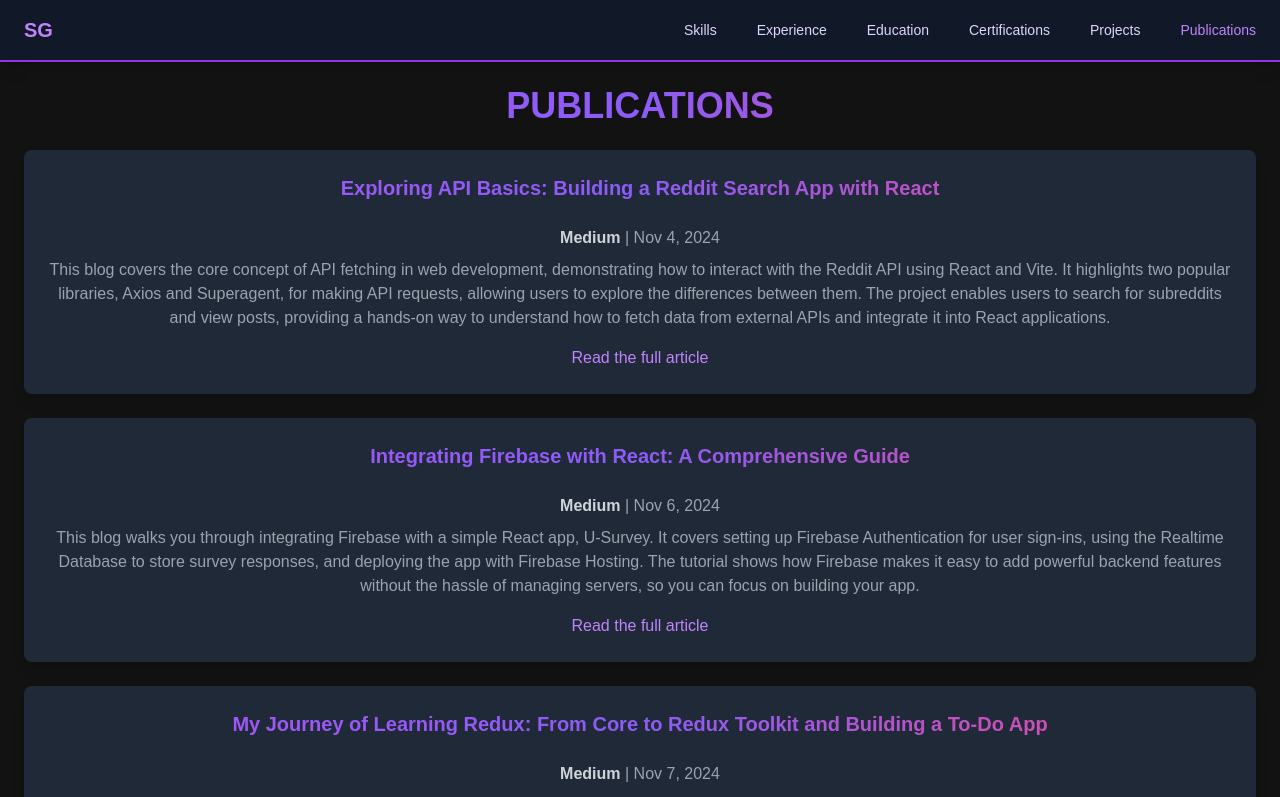
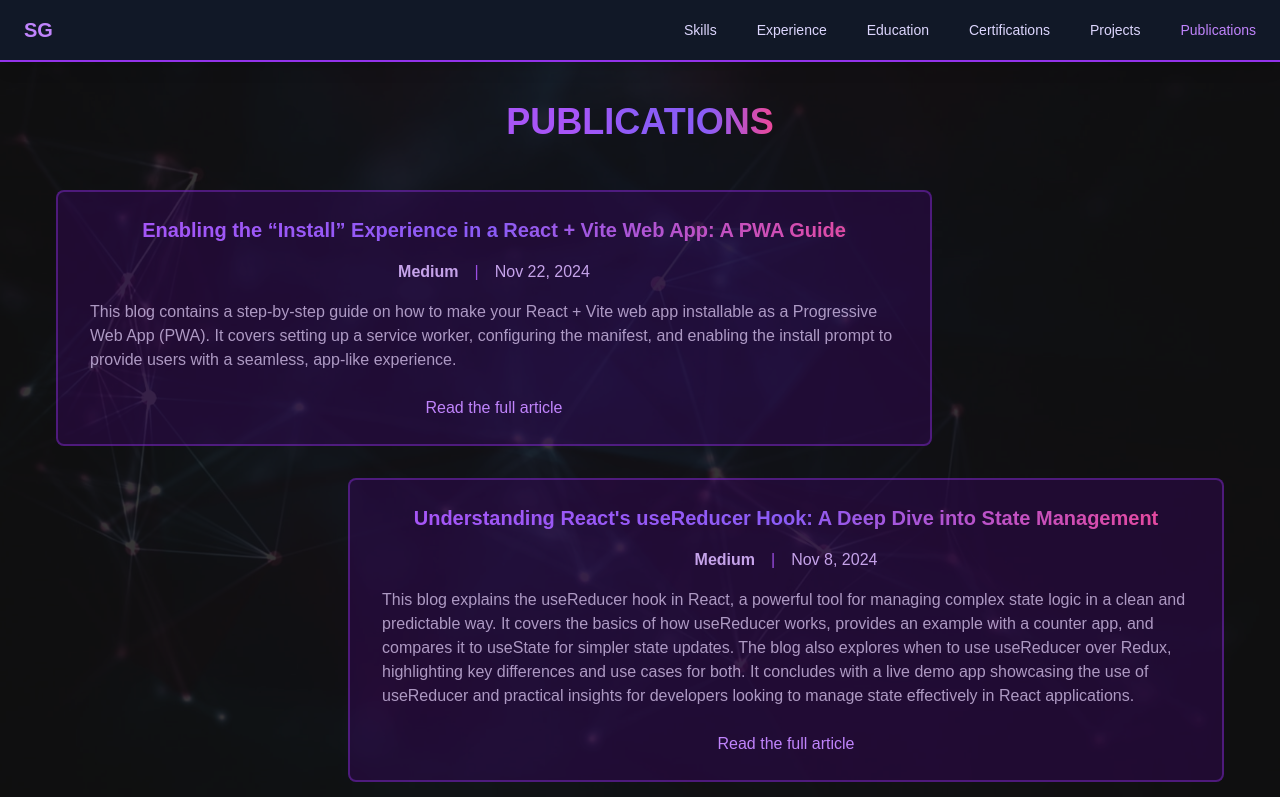
Before and after one commit to Sagnik-Coder24/Resume-Website, a React (Vite) app: page /publications in a window 1280 px wide. Shown: the top 797 px of the page. Built offline with nearby package versions, Linux system fonts and the light colour scheme.

Commit message:
publication end, skill st

```diff
--- a/src/App.jsx
+++ b/src/App.jsx
@@ -76,7 +76,12 @@ function App() {
           />
           <Route
             path="/publications"
-            element={<Publications publications={data.publications} />}
+            element={
+              <Publications
+                publications={data.publications}
+                medium={data.personal_info.contact_info.medium}
+              />
+            }
           />
           <Route path="/contact" element={<ContactMe />} />
 
--- a/src/components/Publications.jsx
+++ b/src/components/Publications.jsx
@@ -1,30 +1,53 @@
-// src/components/Publications.jsx
 import React from "react";
+import bg2 from "../assets/images/banners/bg2.jpg";
+import Button from "./Button/Button";
 
-const Publications = ({ publications }) => {
+const Publications = ({ publications, medium }) => {
+  const reversePublications = [...publications].reverse();
+
   return (
-    <section className="text-center p-6 animate-fadeIn">
-      <h1 className="text-3xl lg:text-4xl font-extrabold text-transparent bg-clip-text bg-gradient-to-r from-purple-500 via-violet-500 to-pink-500 select-none uppercase">
-        Publications
-      </h1>
-      <div className="mt-6">
-        {publications.map((publication, index) => (
+    <section className="text-center py-8 px-6 sm:py-10 sm:px-14 animate-fadeIn overflow-x-hidden">
+      <div className="w-full h-full absolute top-0 left-0 z-[-1] select-none">
+        <img
+          src={bg2}
+          alt="Banner"
+          className="w-full h-full object-cover opacity-15 fixed top-0 left-0"
+        />
+      </div>
+
+      <div className="flex justify-center items-center">
+        <h1 className="text-3xl lg:text-4xl font-extrabold text-transparent bg-clip-text bg-gradient-to-r from-purple-500 via-purple-500 to-violet-500 select-none uppercase animate-slideIn">
+          Public
+        </h1>
+        <h1 className="text-3xl lg:text-4xl font-extrabold text-transparent bg-clip-text bg-gradient-to-r from-violet-500 via-violet-500 to-pink-500 select-none uppercase animate-slideLeft">
+          ations
+        </h1>
+      </div>
+
+      <div className="mt-12 flex justify-center items-center flex-col">
+        {reversePublications.map((publication, index) => (
           <div
             key={index}
-            className="bg-gray-800 p-6 rounded-lg shadow-lg mb-6"
+            className={`bg-purple-950 bg-opacity-40 border-2 border-purple-600 border-opacity-40 py-6 px-8 rounded-lg mb-8 lg:w-3/4
+              ${
+                index % 2 === 0
+                  ? "md:mr-auto animate-slideIn"
+                  : "md:ml-auto animate-slideLeft"
+              }`}
           >
-            <div className="text-base sm:text-lg md:text-xl font-semibold text-transparent bg-clip-text bg-gradient-to-r from-purple-500 via-violet-500 to-pink-500 tracking-normal leading-normal mb-6">
+            <div className="text-base sm:text-lg md:text-xl font-semibold text-transparent bg-clip-text bg-gradient-to-r from-purple-500 via-violet-500 to-pink-500 tracking-normal leading-normal">
               <p>{publication.title}</p>
             </div>
 
-            <p className="text-gray-400 mt-2">
-              <span className="font-semibold text-gray-300">
-                {publication.journal}
-              </span>{" "}
-              | {publication.date}
+            <p className="text-purple-300 opacity-90 text-base mt-4">
+              <span className="font-semibold">{publication.journal}</span>
+              <span className="mx-4 text-purple-500">|</span>
+              <span>{publication.date}</span>
             </p>
-            <p className="text-gray-400 mt-2">{publication.desc}</p>
-            <div className="mt-4">
+            <p className="mt-4 text-left text-purple-200 opacity-70 text-sm sm:text-base tracking-normal leading-normal">
+              {publication.desc}
+            </p>
+            <div className="mt-6">
               <a
                 href={publication.url}
                 target="_blank"
@@ -37,6 +60,11 @@ const Publications = ({ publications }) => {
           </div>
         ))}
       </div>
+      <div className="mt-6 animate-slideIn">
+        <a href={medium} target="_blank" rel="noopener noreferrer">
+          <Button text={"Visit medium"} />
+        </a>
+      </div>
     </section>
   );
 };
--- a/src/components/Skills.jsx
+++ b/src/components/Skills.jsx
@@ -1,27 +1,55 @@
-import React from "react";
+import React, { useState } from "react";
+import bg2 from "../assets/images/banners/bg2.jpg";
+import Button from "./Button/Button";
 
 const Skills = ({ skills }) => {
+  const [displaySkills, setDisplaySkills] = useState(null);
+
+  const displaySkillsClicked = (key) => {
+    window.scrollTo({
+      top: 0,
+      behavior: "smooth",
+    });
+    setDisplaySkills(skills[key]);
+  };
+
+  console.log(displaySkills);
+
   return (
-    <section className="text-center p-6 animate-fadeIn">
-      <h2 className="text-3xl font-bold text-neonGreen">Skills</h2>
-      <div className="mt-6">
-        {Object.entries(skills).map(([category, skillSet], index) => (
-          <div key={index} className="mt-8">
-            <h3 className="text-2xl font-semibold text-neonGreen">
-              {category}
-            </h3>
-            <div className="flex flex-wrap justify-center mt-4">
-              {skillSet.map((skill, index) => (
-                <span
+    <section className="text-center py-8 px-6 sm:py-10 sm:px-14 animate-fadeIn">
+      <div className="w-full h-full absolute top-0 left-0 z-[-1] select-none">
+        <img
+          src={bg2}
+          alt="Banner"
+          className="w-full h-full object-cover opacity-15 fixed top-0 left-0"
+        />
+      </div>
+
+      <h1 className="text-3xl lg:text-4xl font-extrabold text-transparent bg-clip-text bg-gradient-to-r from-purple-500 via-violet-500 to-pink-500 select-none uppercase">
+        Skills
+      </h1>
+      <div className="mt-12 flex lg:flex-row-reverse flex-col justify-evenly items-center gap-x-16 gap-y-10">
+        <div className="max-w-[700px] w-full sm:w-3/4 lg:min-w-[500px] min-h-[150px] lg:min-h-[250px] bg-black bg-opacity-40 border-2 border-purple-800 overflow-y-auto custom-scrollbar rounded-xl p-6 flex justify-start items-start gap-2 flex-wrap text-xs text-purple-200 whitespace-nowrap">
+          {displaySkills.map((skill, index) => (
+            <div
               key={index}
-                  className="bg-neonGreen text-black px-4 py-2 m-2 rounded-full font-semibold text-sm sm:text-base"
+              className="py-1 px-4 border-2 border-purple-600 rounded-full bg-purple-950 bg-opacity-40 cursor-default"
             >
               {skill}
-                </span>
+            </div>
           ))}
         </div>
+        <div>
+          {Object.keys(skills).map((key, index) => (
+            <div
+              key={index}
+              className="mt-8"
+              onClick={() => displaySkillsClicked(key)}
+            >
+              <Button text={key} width={"350px"} />
             </div>
           ))}
+        </div>
       </div>
     </section>
   );
--- a/tailwind.config.js
+++ b/tailwind.config.js
@@ -15,6 +15,7 @@ module.exports = {
         bounce: "bounce 1s ease-in-out infinite",
         gradientShift: "gradientShift 2s linear infinite",
         slideIn: "slideIn 1s ease-out",
+        slideLeft: "slideLeft 1s ease-out",
         slideDown: "slideDown 300ms ease-out",
         slideUpNav: "slideUpNav 300ms ease-in",
         slideUp: "slideUp 0.5s ease-in",
@@ -40,8 +41,12 @@ module.exports = {
           "100%": { backgroundPosition: "100% 0%" },
         },
         slideIn: {
-          "0%": { transform: "translateX(-100%)" },
-          "100%": { transform: "translateX(0)" },
+          "0%": { transform: "translateX(-100%)", opacity: "0" },
+          "100%": { transform: "translateX(0)", opacity: "1" },
+        },
+        slideLeft: {
+          "0%": { transform: "translateX(100%)", opacity: "0" },
+          "100%": { transform: "translateX(0)", opacity: "1" },
         },
         slideDown: {
           "0%": { transform: "translateY(-100%)", opacity: "0" },
```
Lines whose indentation alone changed are shown as unchanged.
